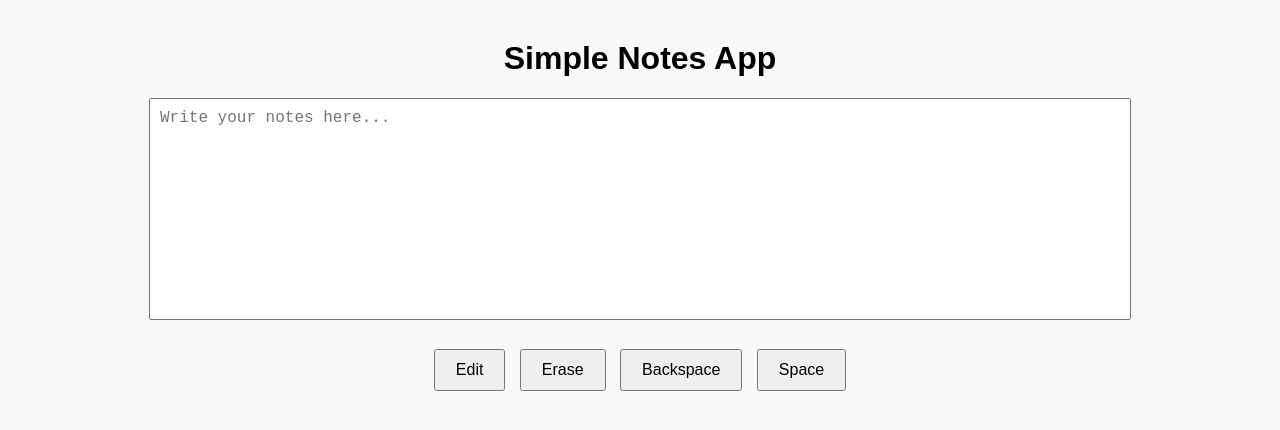
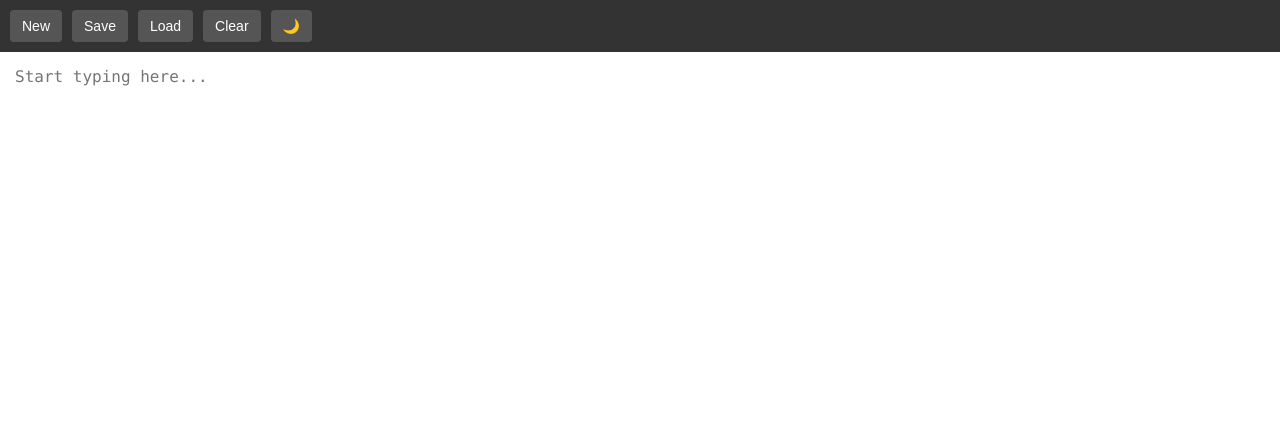
Before and after one commit to sathwik0403/NotesApp1.github.io, a plain HTML site: page index.html in a window 1280 px wide. Drawn offline with Linux system fonts and the light colour scheme.

Commit message:
Update index.html

```diff
--- a/index.html
+++ b/index.html
@@ -2,68 +2,148 @@
 <html lang="en">
 <head>
   <meta charset="UTF-8">
-  <title>Simple Notes App</title>
+  <title>Simple Notepad App</title>
   <style>
     body {
-      font-family: Arial, sans-serif;
-      margin: 40px;
+      margin: 0;
+      font-family: 'Segoe UI', sans-serif;
       background-color: #f9f9f9;
-      text-align: center;
+      color: #000;
+      transition: background-color 0.3s, color 0.3s;
     }
 
-    textarea {
-      width: 80%;
-      height: 200px;
+    #menu {
+      background-color: #333;
+      color: white;
       padding: 10px;
-      font-size: 16px;
-      resize: none;
+      display: flex;
+      gap: 10px;
+      align-items: center;
     }
 
-    .buttons {
-      margin-top: 20px;
+    #menu button {
+      background-color: #555;
+      border: none;
+      color: white;
+      padding: 8px 12px;
+      cursor: pointer;
+      border-radius: 4px;
+      font-size: 14px;
     }
 
-    button {
-      margin: 5px;
-      padding: 10px 20px;
+    #menu button:hover {
+      background-color: #777;
+    }
+
+    #notepad {
+      width: 100%;
+      height: calc(100vh - 50px);
+      padding: 15px;
       font-size: 16px;
-      cursor: pointer;
+      border: none;
+      resize: none;
+      box-sizing: border-box;
+      outline: none;
+      background-color: white;
+      color: black;
+      font-family: Consolas, monospace;
+    }
+
+    body.dark {
+      background-color: #1e1e1e;
+      color: #ddd;
+    }
+
+    body.dark #notepad {
+      background-color: #2e2e2e;
+      color: #ddd;
+    }
+
+    body.dark #menu {
+      background-color: #111;
+    }
+
+    body.dark #menu button {
+      background-color: #333;
+    }
+
+    body.dark #menu button:hover {
+      background-color: #444;
     }
   </style>
 </head>
 <body>
 
-  <h1>Simple Notes App</h1>
-  <textarea id="noteArea" placeholder="Write your notes here..."></textarea>
-
-  <div class="buttons">
-    <button onclick="toggleEdit()">Edit</button>
-    <button onclick="eraseNote()">Erase</button>
-    <button onclick="backspace()">Backspace</button>
-    <button onclick="addSpace()">Space</button>
+  <div id="menu">
+    <button onclick="newNote()">New</button>
+    <button onclick="saveNote()">Save</button>
+    <button onclick="loadNote()">Load</button>
+    <button onclick="clearNote()">Clear</button>
+    <button onclick="toggleDarkMode()">🌙</button>
   </div>
 
+  <textarea id="notepad" placeholder="Start typing here..."></textarea>
+  <input type="file" id="fileInput" accept=".txt" style="display: none;" />
+
   <script>
-    const noteArea = document.getElementById('noteArea');
-    let isEditable = true;
-
-    function toggleEdit() {
-      isEditable = !isEditable;
-      noteArea.readOnly = !isEditable;
-      alert(isEditable ? "Editing enabled." : "Editing disabled.");
+    // Create a new note
+    function newNote() {
+      if (confirm("Start a new note? Unsaved work will be lost.")) {
+        document.getElementById("notepad").value = "";
+      }
     }
 
-    function eraseNote() {
-      noteArea.value = "";
+    // Save note to .txt file
+    function saveNote() {
+      const text = document.getElementById("notepad").value;
+      const blob = new Blob([text], { type: "text/plain;charset=utf-8" });
+      const link = document.createElement("a");
+      link.href = URL.createObjectURL(blob);
+      link.download = "note.txt";
+      link.click();
     }
 
-    function backspace() {
-      noteArea.value = noteArea.value.slice(0, -1);
+    // Load .txt file into notepad
+    function loadNote() {
+      const fileInput = document.getElementById("fileInput");
+      fileInput.click();
+
+      fileInput.onchange = () => {
+        const file = fileInput.files[0];
+        if (!file) return;
+        const reader = new FileReader();
+        reader.onload = function (e) {
+          document.getElementById("notepad").value = e.target.result;
+        };
+        reader.readAsText(file);
+      };
     }
 
-    function addSpace() {
-      noteArea.value += " ";
+    // Clear the note
+    function clearNote() {
+      if (confirm("Clear the note?")) {
+        document.getElementById("notepad").value = "";
+      }
     }
+
+    // Toggle dark/light mode
+    function toggleDarkMode() {
+      document.body.classList.toggle("dark");
+    }
+
+    // Keyboard shortcuts
+    document.addEventListener("keydown", function (e) {
+      if (e.ctrlKey && e.key === 's') {
+        e.preventDefault();
+        saveNote();
+      } else if (e.ctrlKey && e.key === 'o') {
+        e.preventDefault();
+        loadNote();
+      } else if (e.ctrlKey && e.key === 'n') {
+        e.preventDefault();
+        newNote();
+      }
+    });
   </script>
 
 </body>
```
